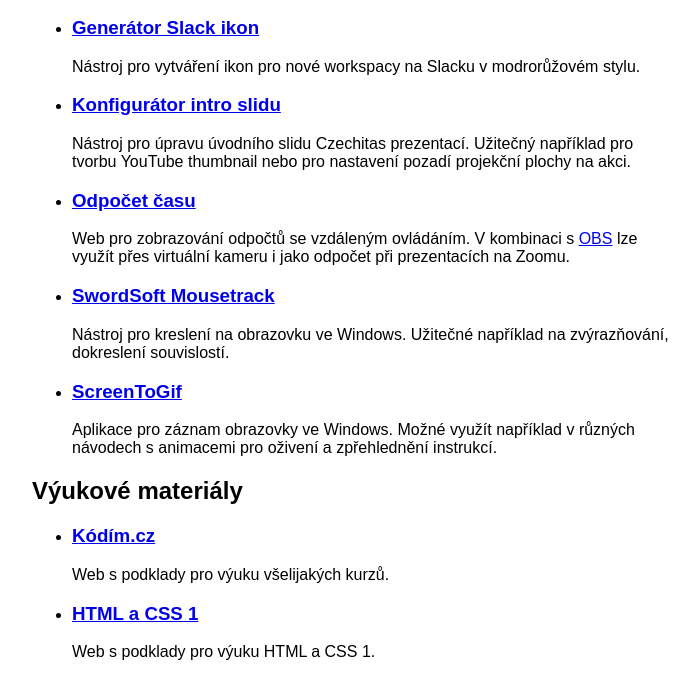
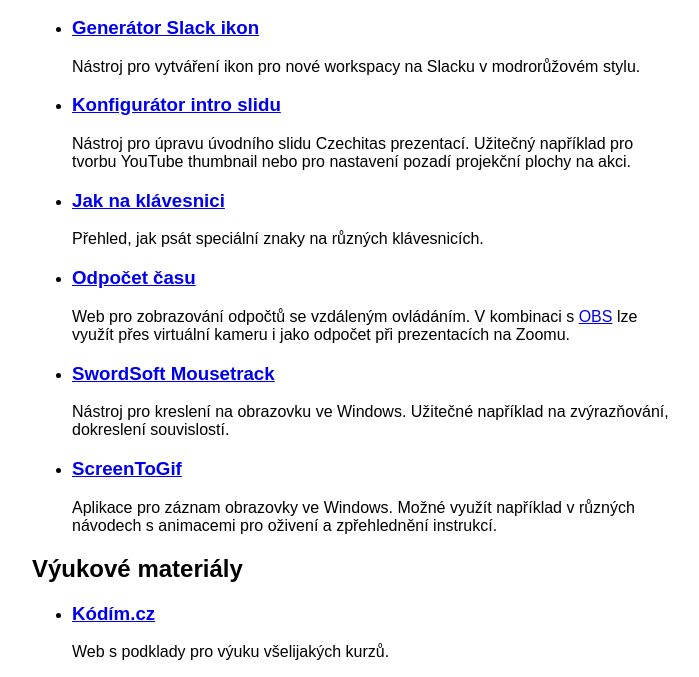
Before and after one commit to Czechitas-podklady-WEB/Czechitas-podklady-WEB.github.io, a plain HTML site: page index.html in a window 1280 px wide. Shown: the part 111-788 px from the top of the page, without its empty margins (288-987 px from the left). Drawn offline with Linux system fonts and the light colour scheme.

Commit message:
Přidán odkaz na klavesnice.czechitas-podklady.cz

```diff
--- a/index.html
+++ b/index.html
@@ -52,6 +52,14 @@
 					například pro tvorbu YouTube thumbnail nebo pro nastavení pozadí
 					projekční plochy na akci.
 				</p>
+			</li>
+			<li>
+				<h3>
+					<a href="https://klavesnice.czechitas-podklady.cz/"
+						>Jak na klávesnici
+					</a>
+				</h3>
+				<p>Přehled, jak psát speciální znaky na různých klávesnicích.</p>
 			</li>
 			<li>
 				<h3>
```
